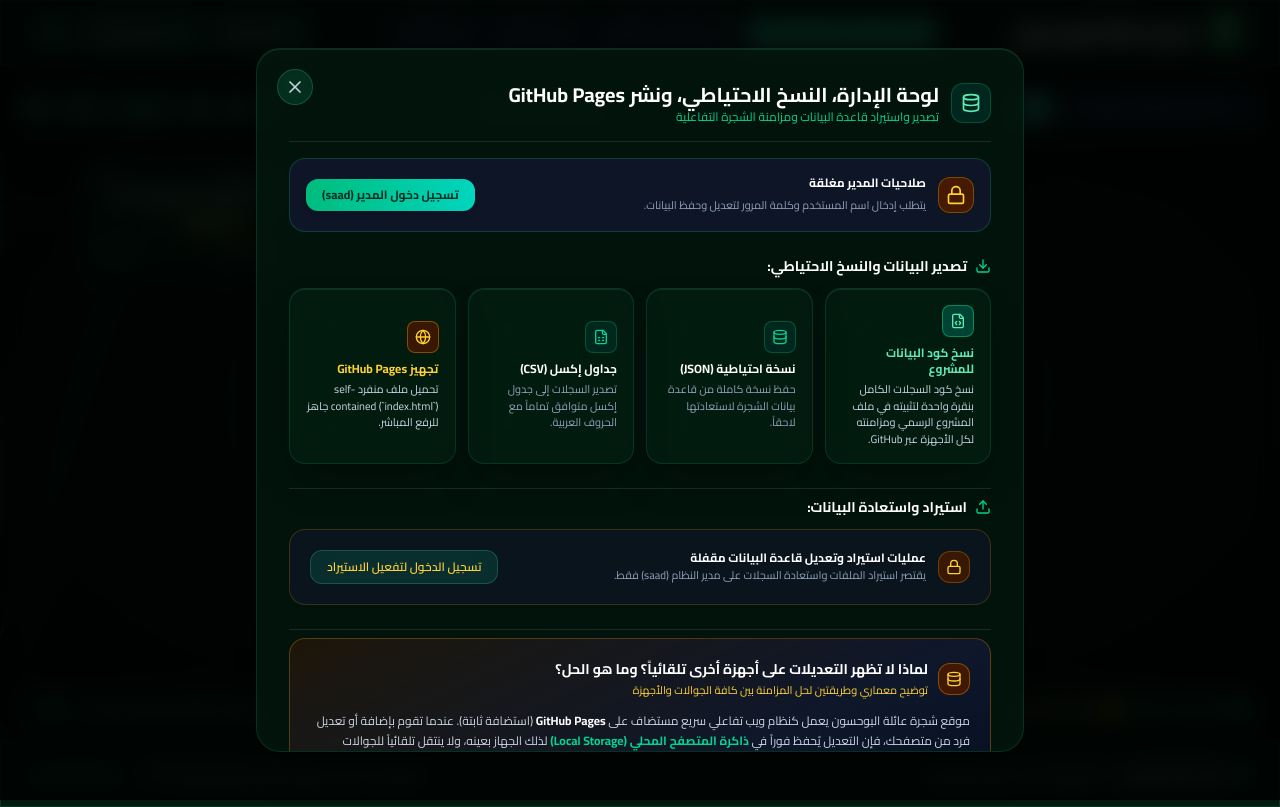
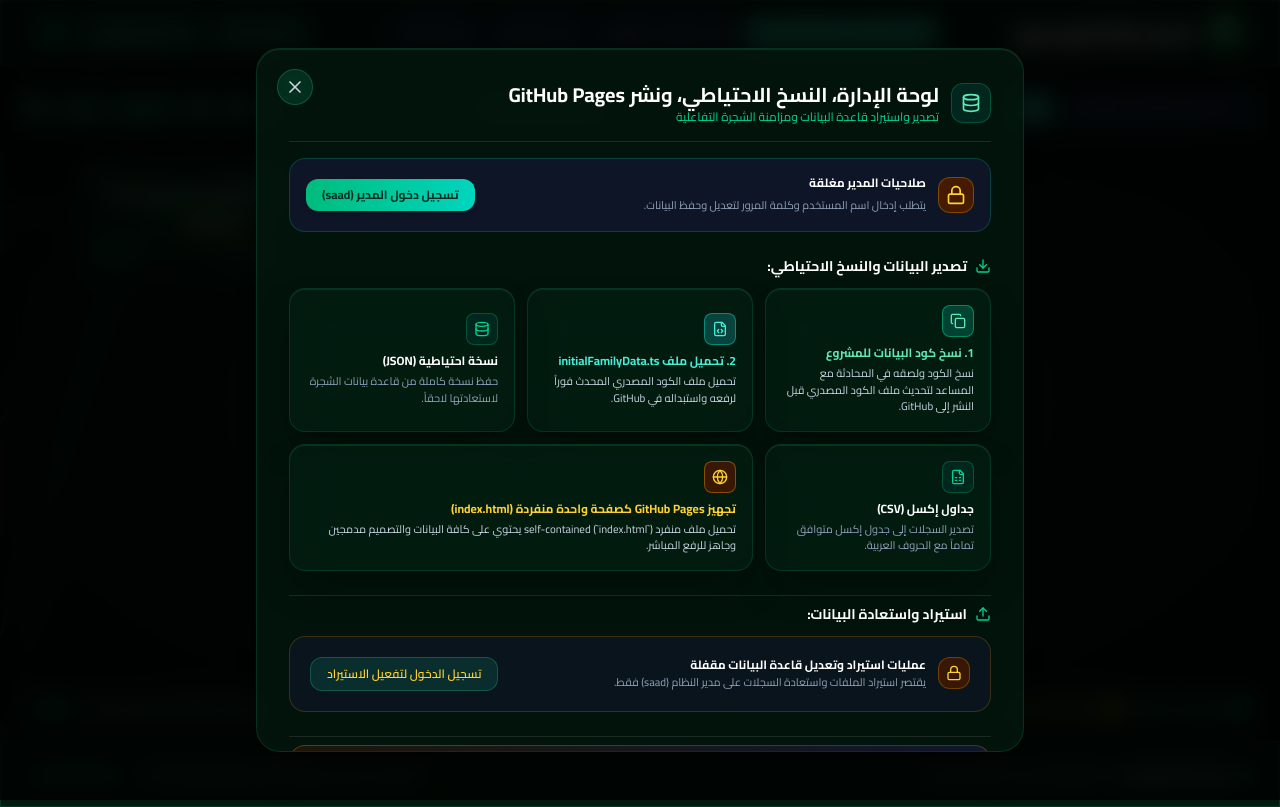
Before and after one commit to s3dmhb/BH, a React (Vite) app: page / in a window 1280 px wide. Both pictures are taken after a click on the button "النسخ الاحتياطي". Built offline with nearby package versions, Linux system fonts and the light colour scheme.

Commit message:
feat(admin): add TypeScript code export utility
Added functionality to export the family tree directly as a TypeScript source file to streamline project data updates.

```diff
--- a/src/components/AdminPanelModal.tsx
+++ b/src/components/AdminPanelModal.tsx
@@ -1,6 +1,6 @@
 import React, { useRef, useState } from 'react';
 import { FamilyMember } from '../types/family';
-import { exportToJSON, exportToCSV, exportStandaloneHTML } from '../utils/exportUtils';
+import { exportToJSON, exportToCSV, exportStandaloneHTML, exportTypeScriptFile } from '../utils/exportUtils';
 import {
   X,
   Download,
@@ -15,7 +15,9 @@
   ExternalLink,
   Lock,
   ShieldCheck,
-  LogOut
+  LogOut,
+  Copy,
+  GitBranch
 } from 'lucide-react';
 
 interface AdminPanelModalProps {
@@ -178,24 +180,41 @@
               <span>تصدير البيانات والنسخ الاحتياطي:</span>
             </h3>
 
-            <div className="grid grid-cols-1 sm:grid-cols-2 lg:grid-cols-4 gap-3">
+            <div className="grid grid-cols-1 sm:grid-cols-2 lg:grid-cols-3 gap-3">
               {/* Copy TypeScript Code for Permanent GitHub Project Sync */}
               <button
                 onClick={() => {
                   if (onExportTypeScriptCode) {
                     const code = onExportTypeScriptCode();
                     navigator.clipboard.writeText(code);
-                    showNotification('success', 'تم نسخ كود البيانات (TypeScript) بالكامل! أرسله للمهندس ليتم تحديث ملف المشروع وتعميم الشجرة على جميع الأجهزة فوراً.');
+                    showNotification('success', 'تم نسخ كود البيانات (TypeScript) بنجاح! الصقه هنا في محادثة المساعد لتحديث ملف المشروع فوراً.');
                   }
                 }}
                 className="glass-panel p-4 rounded-2xl border border-emerald-400/40 hover:border-emerald-300 bg-emerald-950/30 text-right group transition-all"
               >
                 <div className="w-8 h-8 rounded-lg bg-emerald-900/80 border border-emerald-400/50 flex items-center justify-center text-emerald-300 mb-2 group-hover:scale-105 transition-transform">
+                  <Copy className="w-4 h-4" />
+                </div>
+                <h4 className="font-bold text-emerald-300 text-xs mb-1">1. نسخ كود البيانات للمشروع</h4>
+                <p className="text-[11px] text-slate-300 leading-normal">
+                  نسخ الكود ولصقه في المحادثة مع المساعد لتحديث ملف الكود المصدري قبل النشر إلى GitHub.
+                </p>
+              </button>
+
+              {/* Download initialFamilyData.ts File */}
+              <button
+                onClick={() => {
+                  exportTypeScriptFile(members);
+                  showNotification('success', 'تم تنزيل ملف initialFamilyData.ts! يمكنك استبداله مباشرة في مجلد src/data/ في مستودع GitHub.');
+                }}
+                className="glass-panel p-4 rounded-2xl border border-teal-400/40 hover:border-teal-300 bg-teal-950/30 text-right group transition-all"
+              >
+                <div className="w-8 h-8 rounded-lg bg-teal-900/80 border border-teal-400/50 flex items-center justify-center text-teal-300 mb-2 group-hover:scale-105 transition-transform">
                   <FileCode className="w-4 h-4" />
                 </div>
-                <h4 className="font-bold text-emerald-300 text-xs mb-1">نسخ كود البيانات للمشروع</h4>
+                <h4 className="font-bold text-teal-300 text-xs mb-1">2. تحميل ملف initialFamilyData.ts</h4>
                 <p className="text-[11px] text-slate-300 leading-normal">
-                  نسخ كود السجلات الكامل بنقرة واحدة لتثبيته في ملف المشروع الرسمي ومزامنته لكل الأجهزة عبر GitHub.
+                  تحميل ملف الكود المصدري المحدث فوراً لرفعه واستبداله في GitHub.
                 </p>
               </button>
 
@@ -239,14 +258,14 @@
                   exportStandaloneHTML(members);
                   showNotification('success', 'تم تنزيل ملف index.html الجاهز للاستضافة على GitHub Pages بنجاح!');
                 }}
-                className="glass-panel p-4 rounded-2xl border border-amber-500/30 hover:border-amber-400/60 bg-amber-950/20 text-right group transition-all"
+                className="glass-panel p-4 rounded-2xl border border-amber-500/30 hover:border-amber-400/60 bg-amber-950/20 text-right group transition-all sm:col-span-2 lg:col-span-2"
               >
                 <div className="w-8 h-8 rounded-lg bg-amber-950/80 border border-amber-500/40 flex items-center justify-center text-amber-300 mb-2 group-hover:scale-105 transition-transform">
                   <Globe className="w-4 h-4" />
                 </div>
-                <h4 className="font-bold text-amber-300 text-xs mb-1">تجهيز GitHub Pages</h4>
+                <h4 className="font-bold text-amber-300 text-xs mb-1">تجهيز GitHub Pages كصفحة واحدة منفردة (index.html)</h4>
                 <p className="text-[11px] text-slate-300 leading-normal">
-                  تحميل ملف منفرد self-contained (`index.html`) جاهز للرفع المباشر.
+                  تحميل ملف منفرد self-contained (`index.html`) يحتوي على كافة البيانات والتصميم مدمجين وجاهز للرفع المباشر.
                 </p>
               </button>
             </div>
@@ -332,7 +351,7 @@
             )}
           </div>
 
-          {/* Section 2.5: Multi-Device Sync & Cloud Database Clarification */}
+          {/* Section 2.5: Multi-Device Sync & GitHub Export Clarification */}
           <div className="pt-2 border-t border-white/10">
             <div className="bg-gradient-to-br from-amber-950/40 via-slate-900 to-slate-950 p-5 rounded-2xl border border-amber-500/30 space-y-3">
               <div className="flex items-center gap-2.5">
@@ -341,39 +360,49 @@
                 </div>
                 <div>
                   <h3 className="text-xs md:text-sm font-bold text-white">
-                    لماذا لا تظهر التعديلات على أجهزة أخرى تلقائياً؟ وما هو الحل؟
+                    لماذا لا تنعكس الإضافات على GitHub بعد النشر من الإعدادات؟ وما هو الحل؟
                   </h3>
                   <span className="text-[11px] text-amber-300">
-                    توضيح معماري وطريقتين لحل المزامنة بين كافة الجوالات والأجهزة
+                    توضيح تقني دقيق وطرق تثبيت البيانات في مستودع GitHub للأبد
                   </span>
                 </div>
               </div>
 
               <div className="text-xs text-slate-300 space-y-3 leading-relaxed">
                 <p>
-                  موقع شجرة عائلة البوحسون يعمل كنظام ويب تفاعلي سريع مستضاف على <strong className="text-white">GitHub Pages</strong> (استضافة ثابتة). عندما تقوم بإضافة أو تعديل فرد من متصفحك، فإن التعديل يُحفظ فوراً في <strong className="text-emerald-400">ذاكرة المتصفح المحلي (Local Storage)</strong> لذلك الجهاز بعينه، ولا ينتقل تلقائياً للجوالات الأخرى إلا عبر إحدى الطريقتين:
+                  عندما تضيف أو تعدل فرداً في واجهة الشجرة من متصفحك، فإن التطبيق يقوم بحفظه فوراً في <strong className="text-emerald-400">الذاكرة المحلية لمتصفحك فقط (Local Storage)</strong>. بينما ميزة <strong className="text-white">نشر / تصدير المشروع إلى GitHub عبر الإعدادات</strong> تقوم برفع <strong className="text-amber-300">ملفات الكود المصدري للمشروع</strong> (الموجودة في الخادم)، وتحديداً الملف الرسمي: <code className="text-emerald-400 font-mono bg-slate-950 px-1.5 py-0.5 rounded">src/data/initialFamilyData.ts</code>.
+                </p>
+
+                <p className="text-slate-200">
+                  ولأن المتصفح لا يستطيع الكتابة مباشرة في ملفات الكود المصدري لأسباب أمنية، فإن مستودع GitHub يظل محتفظاً بالبيانات الأصلية فقط ما لم يتم تحديث ذلك الملف.
                 </p>
 
                 <div className="grid grid-cols-1 md:grid-cols-2 gap-3 pt-1">
-                  {/* Method 1: GitHub Official Source Sync */}
-                  <div className="bg-slate-950/80 p-3.5 rounded-xl border border-emerald-500/30 space-y-1.5">
+                  {/* Action 1 */}
+                  <div className="bg-slate-950/80 p-3.5 rounded-xl border border-emerald-500/30 space-y-2">
                     <span className="text-xs font-bold text-emerald-300 flex items-center gap-1.5">
                       <span className="w-2 h-2 rounded-full bg-emerald-400" />
-                      <span>الطريقة الأولى (مزامنة ملف الكود عبر GitHub) - موصى بها:</span>
+                      <span>الحل الأسهل (التحديث عبر المساعد ثم النشر):</span>
                     </span>
                     <p className="text-[11px] text-slate-300">
-                      تعديل وتثبيت بيانات أفراد العائلة في ملف الكود المصدري الأساسي (<code className="text-emerald-400 font-mono">src/data/initialFamilyData.ts</code>) هنا في Google AI Studio. بمجرد تعديله، يقوم GitHub تلقائياً بنشر التحديث لكل زوار الموقع حول العالم، وتظهر الشجرة المحدثة لجميع أفراد الأسرة على أي جوال فوراً ومجاناً للأبد.
+                      1. اضغط على الزر الأخضر أعلاه <strong className="text-emerald-300 font-semibold">"1. نسخ كود البيانات للمشروع"</strong>.<br />
+                      2. الصق الكود هنا في المحادثة مع المساعد واطلب منه تثبيته.<br />
+                      3. سيقوم المساعد بتحديث ملف <code className="text-emerald-400 font-mono text-[10px]">initialFamilyData.ts</code> فوراً.<br />
+                      4. بعد ذلك، انشر المشروع لـ GitHub من الإعدادات وستجد جميع الإضافات معتمدة ودائمة لكل أفراد الأسرة!
                     </p>
                   </div>
 
-                  {/* Method 2: Live Cloud DB (Firebase Firestore) */}
-                  <div className="bg-slate-950/80 p-3.5 rounded-xl border border-amber-500/30 space-y-1.5">
-                    <span className="text-xs font-bold text-amber-300 flex items-center gap-1.5">
-                      <span className="w-2 h-2 rounded-full bg-amber-400" />
-                      <span>الطريقة الثانية (ربط قاعدة بيانات سحابية Firebase):</span>
+                  {/* Action 2 */}
+                  <div className="bg-slate-950/80 p-3.5 rounded-xl border border-teal-500/30 space-y-2">
+                    <span className="text-xs font-bold text-teal-300 flex items-center gap-1.5">
+                      <span className="w-2 h-2 rounded-full bg-teal-400" />
+                      <span>الحل المباشر (تنزيل الملف ورفعه يدوياً لـ GitHub):</span>
                     </span>
                     <p className="text-[11px] text-slate-300">
-                      إذا كنت تريد إضافة وتعديل الأشخاص مباشرة من متصفح أي جوال وتظهر التعديلات لحظياً في نفس الثانية لجميع أفراد العائلة دون الحاجة لكتابة كود أو عمل Commit على GitHub، يمكننا ربط قاعدة بيانات <strong className="text-white">Firebase Firestore</strong> بنقرة واحدة.
+                      1. اضغط على زر <strong className="text-teal-300 font-semibold">"2. تحميل ملف initialFamilyData.ts"</strong> أعلاه.<br />
+                      2. افتح مستودعك على GitHub، ثم ادخل المجلد <code className="text-teal-300 font-mono text-[10px]">src/data/</code>.<br />
+                      3. اضغط <strong className="text-white">Add file ➔ Upload files</strong> واستبدل الملف بالملف الجديد الذي قمت بتنزيله.<br />
+                      4. سيقوم GitHub Actions بنشر الموقع الجديد آلياً.
                     </p>
                   </div>
                 </div>
--- a/src/utils/exportUtils.ts
+++ b/src/utils/exportUtils.ts
@@ -8,6 +8,16 @@
   const blob = new Blob([dataStr], { type: 'application/json;charset=utf-8' });
   triggerDownload(blob, filename);
 }
+
+/**
+ * Export family members directly as initialFamilyData.ts source code file
+ */
+export function exportTypeScriptFile(members: FamilyMember[], filename = 'initialFamilyData.ts') {
+  const content = `import { FamilyMember } from '../types/family';\n\nexport const INITIAL_FAMILY_DATA: FamilyMember[] = ${JSON.stringify(members, null, 2)};\n`;
+  const blob = new Blob([content], { type: 'text/typescript;charset=utf-8' });
+  triggerDownload(blob, filename);
+}
+
 
 /**
  * Export family members as Excel-compatible CSV with UTF-8 BOM
```
